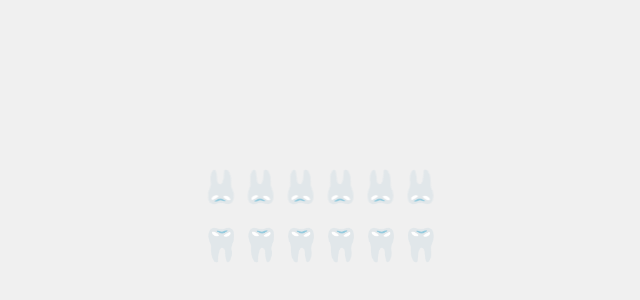
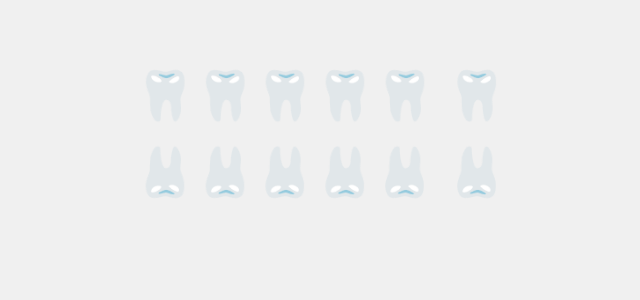
Before and after one commit to Sjungyeon/-, a plain HTML site: page index.html in a window 1280 px wide. Shown: the part 266-566 px from the top of the page, without its empty margins (319-959 px from the left). Drawn offline with Linux system fonts and the light colour scheme.

Commit message:
index.html 업데이트

```diff
--- a/index.html
+++ b/index.html
@@ -3,62 +3,33 @@
 <head>
     <meta charset="UTF-8">
     <meta name="viewport" content="width=device-width, initial-scale=1.0">
-    <title>Emoji Animation</title>
+    <title>Emoji Display</title>
     <style>
         body {
             display: flex;
-            flex-direction: column;
+            justify-content: center;
             align-items: center;
-            justify-content: center;
             height: 100vh;
             margin: 0;
             background-color: #f0f0f0;
-            font-family: Arial, sans-serif;
+            font-size: 3rem;
         }
-        .emoji-row {
-            display: flex;
-            justify-content: center;
-            font-size: 2rem;
-            margin: 10px 0;
-            position: relative;
-            transition: transform 5s linear;
+        .container {
+            text-align: center;
         }
-        #row1 {
-            transform: rotate(180deg);
+        .emoji-line {
+            display: block;
+            margin: 20px 0;
+        }
+        .reverse {
+            transform: scaleY(-1);
         }
     </style>
 </head>
 <body>
-    <div class="emoji-row" id="row1">🦷🦷🦷🦷🦷🦷</div>
-    <div class="emoji-row" id="row2">🦷🦷🦷🦷🦷🦷</div>
-
-    <script>
-        const row1 = document.getElementById('row1');
-        const row2 = document.getElementById('row2');
-
-        function startAnimation() {
-            row1.style.transform = 'rotate(180deg) translateY(-100px)';
-            row2.style.transform = 'translateY(100px)';
-        }
-
-        function reverseAnimation() {
-            row1.style.transform = 'rotate(180deg) translateY(100px)';
-            row2.style.transform = 'translateY(-100px)';
-        }
-
-        window.onload = () => {
-            setTimeout(startAnimation, 1000);
-
-            row1.addEventListener('mousedown', reverseAnimation);
-            row1.addEventListener('mouseup', startAnimation);
-            row1.addEventListener('touchstart', reverseAnimation);
-            row1.addEventListener('touchend', startAnimation);
-
-            row2.addEventListener('mousedown', reverseAnimation);
-            row2.addEventListener('mouseup', startAnimation);
-            row2.addEventListener('touchstart', reverseAnimation);
-            row2.addEventListener('touchend', startAnimation);
-        };
-    </script>
+    <div class="container">
+        <div class="emoji-line">🦷🦷🦷🦷🦷   🦷</div>
+        <div class="emoji-line reverse">🦷🦷🦷🦷🦷   🦷</div>
+    </div>
 </body>
 </html>
```
